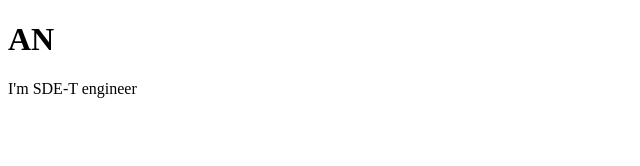
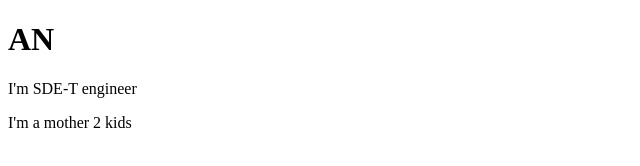
Before and after one commit to alpnaa/AN-blog, a plain HTML site: page index.html in a window 1280 px wide. Shown: the whole page, without its empty margins (0-640 px from the left). Drawn offline with Linux system fonts and the light colour scheme.

Commit message:
Update index.html

```diff
--- a/index.html
+++ b/index.html
@@ -9,5 +9,6 @@
     <body>
         <h1>AN</h1>
         <p>I'm SDE-T engineer</p>
+	    <p>I'm a mother 2 kids</p>
     </body>
 </html>
```
